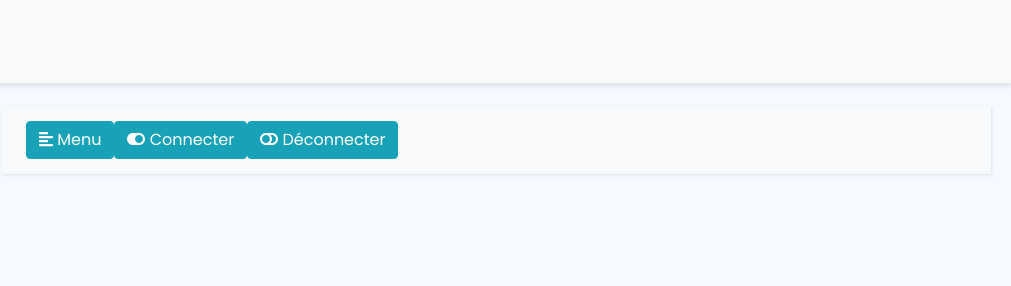
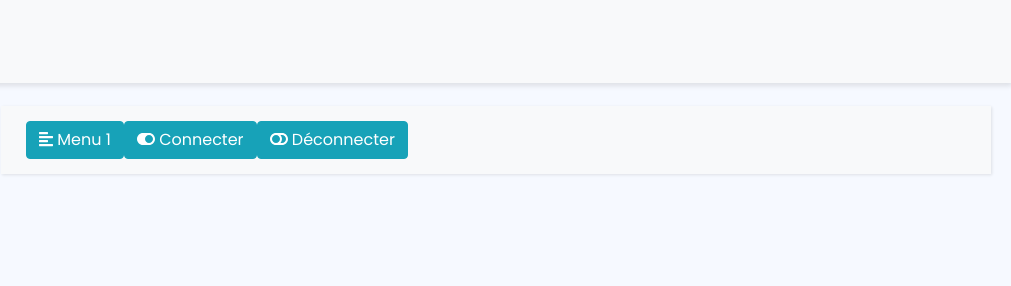
Before and after one commit to patfrench/wth, a plain HTML site: page index.html in a window 1280 px wide. Shown: the top 286 px of the page, 269-1280 px from the left. Drawn offline with nearby package versions, Linux system fonts and the light colour scheme.

```diff
--- a/index.html
+++ b/index.html
@@ -83,7 +83,7 @@
 
                     <button type="button" id="sidebarCollapse" class="btn btn-info">
                         <i class="fas fa-align-left"></i>
-                        <span>Menu</span>
+                        <span>Menu 1</span>
                     </button>
 
 					<button type="button" class="btn btn-info">
```
